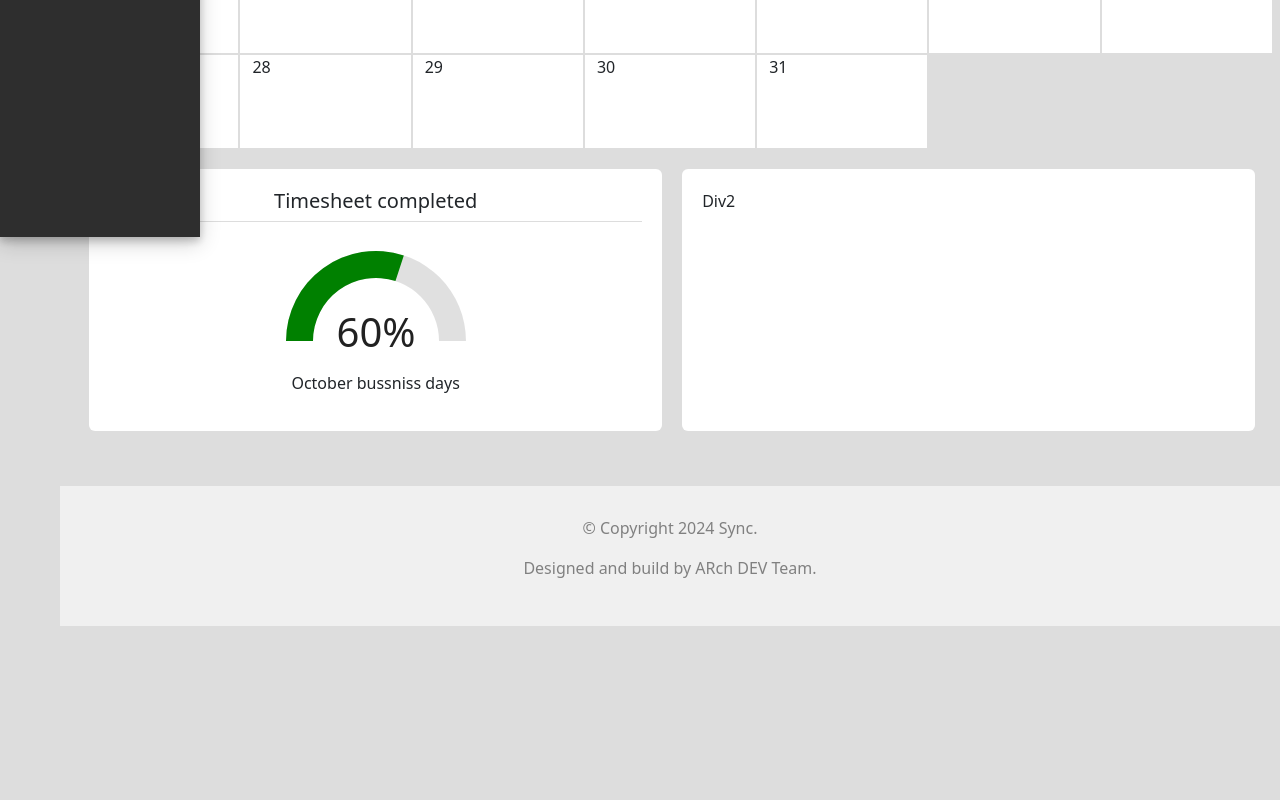
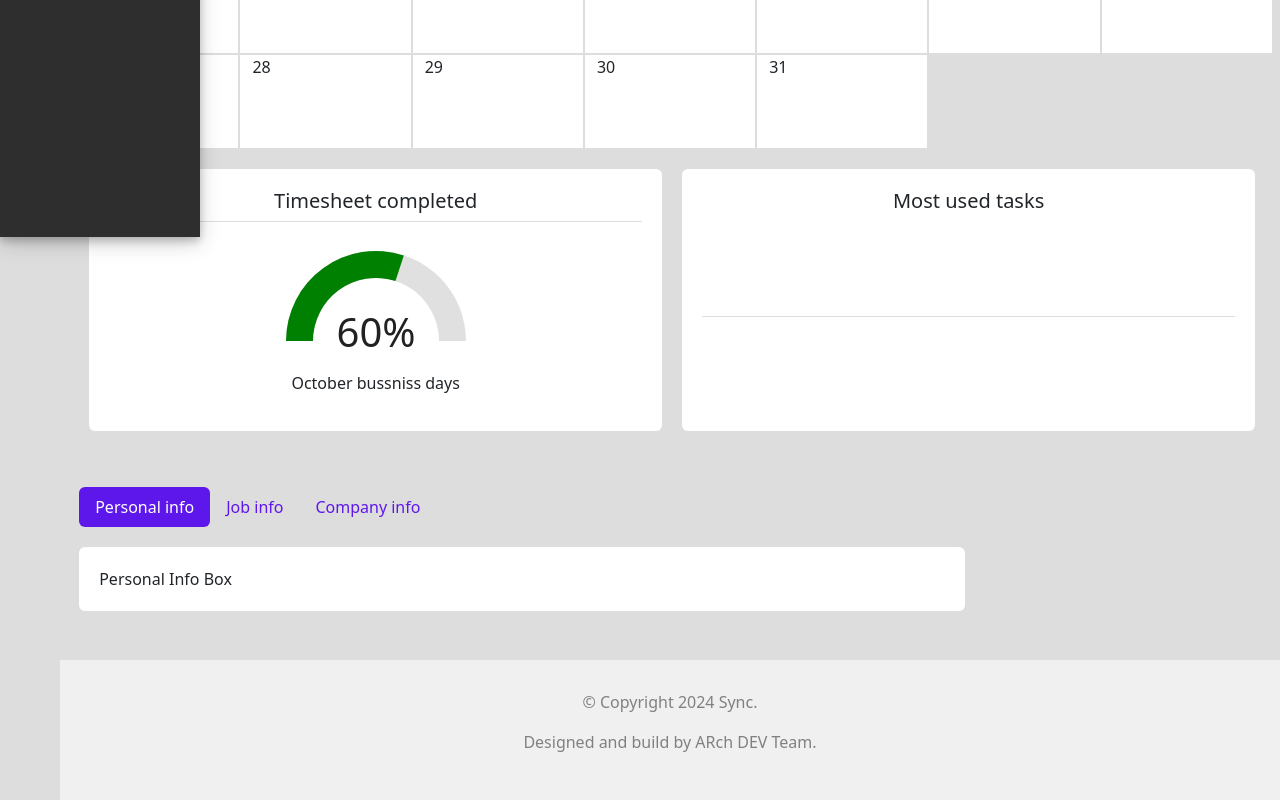
Before and after one commit to ARchWolfDev/SyncHR_React_V, a React (Create React App) app: page / in a window 1280 px wide. Shown: the part 563-1363 px from the top of the page. Before the commit the page ends 1189 px from the top, so only its background shows below. Built offline with nearby package versions, Linux system fonts and the light colour scheme.

Commit message:
infoBoxs added

```diff
--- a/src/App.css
+++ b/src/App.css
@@ -1,3 +1,7 @@
+:root {
+  --bs-link-color: #5e17eb!important;
+  --bs-link-hover-color: #4200c7!important;
+}
 .btn-primary {
   --bs-btn-color: #fff;
   --bs-btn-bg: #5e17eb!important;
@@ -30,6 +34,7 @@
     border-color: #5e17eb !important;
     box-shadow: 0px 1px 1px rgba(0, 0, 0, 0.075) inset, 0px 0px 3px 3px rgba(94, 23, 235, 0.4) !important;
 }
+.nav-pills {--bs-nav-pills-link-active-bg: #5e17eb!important;}
 @media screen and (max-width: 1375px) {
   .sidebar {
     width: 60px!important;
@@ -121,7 +126,7 @@ body { background: #ddd!important; }
   padding: 1.5%;
 }
 .menu-button {display: none;}
-.active {
+.active-nav-item {
   background-color: #5E17EB;
   border-color: #4200c7;
 }
@@ -181,6 +186,10 @@ body { background: #ddd!important; }
   margin: 0 10px;
   margin-bottom: 1rem;
 }
+.info-box {
+  margin: 10px 0px;
+  width: 75%!important;
+}
 .br {
   height: 0.1px;
   background-color: #ddd;
--- /dev/null
+++ b/src/components/CompanyInfoBox.js
@@ -0,0 +1,11 @@
+import React from 'react'
+
+function CompanyInfoBox() {
+  return (
+    <div>
+      Company Info Box
+    </div>
+  )
+}
+
+export default CompanyInfoBox
--- /dev/null
+++ b/src/components/JobInfoBox.js
@@ -0,0 +1,11 @@
+import React from 'react'
+
+function JobInfoBox() {
+  return (
+    <div>
+      Job Details Box
+    </div>
+  )
+}
+
+export default JobInfoBox
--- a/src/components/PageContent.js
+++ b/src/components/PageContent.js
@@ -1,19 +1,35 @@
-import React from 'react'
+import React, { useState } from 'react'
 import Calendar from './Calendar'
 import { Container, Row, Col } from 'react-bootstrap'
 import { Gauge, gaugeClasses } from '@mui/x-charts/Gauge';
+import Nav from 'react-bootstrap/Nav';
+import PersonalInfoBox from './PersonalInfoBox';
+import JobInfoBox from './JobInfoBox';
+import CompanyInfoBox from './CompanyInfoBox';
 
 function PageContent() {
+
+  const [activeTab, setActiveTab] = useState(0)
+
+  const handleNavTabs = (x) => {
+    setActiveTab(x)
+  }
+
+  const renderInfoBox = () => {
+    const infoBoxArray = [<PersonalInfoBox />, <JobInfoBox />, <CompanyInfoBox />]
+    return (<div className='box info-box'>{infoBoxArray.at(activeTab)}</div>)
+  }
+
   return (
     <div className='content'>
-      <Container style={{'maxWidth': '100%', 'padding': 0}}>
+      <Container style={{maxWidth: '100%', 'padding': 0}}>
         <Row>
           <Col lg={9}><Calendar /></Col>
-          <Col style={{'paddingRight': 0}} className='traker'>
-            <div className='box' style={{'textAlign': 'center', 'height': '45%'}}>
+          <Col style={{paddingRight: 0}} className='traker'>
+            <div className='box' style={{textAlign: 'center', height: '45%'}}>
               <h5>Timesheet completed</h5>
               <div className='br'></div>
-              <Gauge style={{'margin': 'auto'}}
+              <Gauge style={{margin: 'auto'}}
                 width={200}
                 height={150}
                 value={60}
@@ -33,10 +49,28 @@ function PageContent() {
                   ({ value }) => `${value}%`
                }
               />
-              {/* <div className="pie animate no-round" style={{"--p":10, '--c': 'green'}}> 10%</div> */}
               <p>October bussniss days</p>
             </div>
-            <div className='box' style={{'height': '55%'}}>Div2</div>
+            <div className='box' style={{height: '55%'}}>
+              <h5 style={{textAlign: 'center'}}>Most used tasks</h5>
+              <div className='br'></div>
+            </div>
+          </Col>
+        </Row>
+        <Row style={{marginTop: '40px'}}>
+          <Col>
+            <Nav variant="pills" defaultActiveKey="infoBox0">
+              <Nav.Item>
+                <Nav.Link eventKey='infoBox0' onClick={() => handleNavTabs(0)}>Personal info</Nav.Link>
+              </Nav.Item>
+              <Nav.Item>
+                <Nav.Link eventKey="infoBox1" onClick={() => handleNavTabs(1)}>Job info</Nav.Link>
+              </Nav.Item>
+              <Nav.Item>
+                <Nav.Link eventKey="infoBox2" onClick={() => handleNavTabs(2)}>Company info</Nav.Link>
+              </Nav.Item>
+            </Nav>
+            {renderInfoBox()}
           </Col>
         </Row>
       </Container>
--- /dev/null
+++ b/src/components/PersonalInfoBox.js
@@ -0,0 +1,11 @@
+import React from 'react'
+
+function PersonalInfoBox() {
+  return (
+    <div>
+      Personal Info Box
+    </div>
+  )
+}
+
+export default PersonalInfoBox
--- a/src/components/Sidebar.js
+++ b/src/components/Sidebar.js
@@ -27,10 +27,10 @@ function Sidebar() {
           <h1 className="s-logo">S.</h1>
         </div>
         <div className={`${offCanvan ? 'offcanvan show' : ''} sidebar-items`}>
-          <div className="active">Home</div>
-          <div onClick={handleFormOne}>Form 1</div>
-          <div onClick={handleFormTwo}>Form 2</div>
-          <div>Home</div>
+          <div role='button' className="active-nav-item">Home</div>
+          <div role='button' onClick={handleFormOne}>Form 1</div>
+          <div role='button' onClick={handleFormTwo}>Form 2</div>
+          <div role='button' >Home</div>
           <div
             typeof="button"
             onClick={triggerOffCanvan}
```
